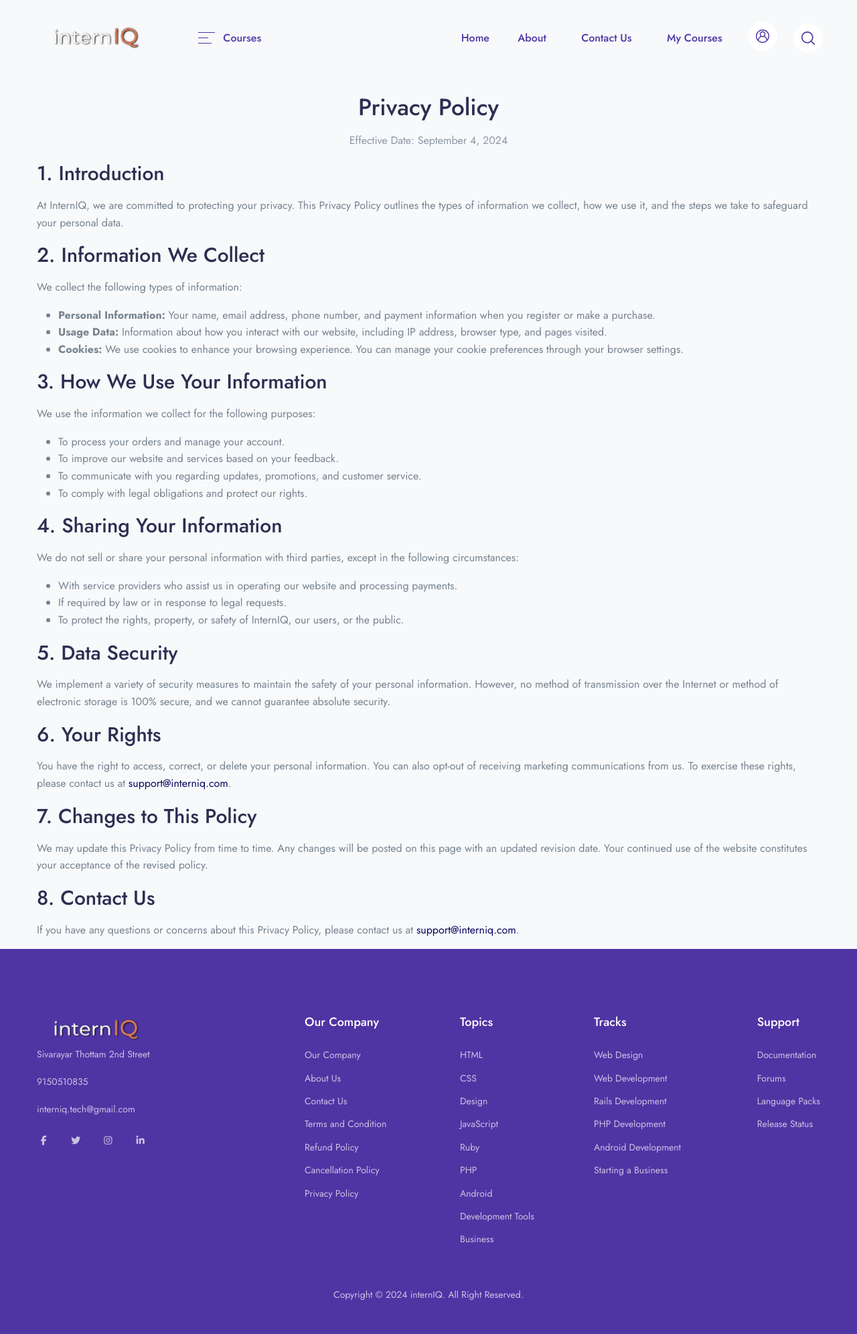
After one commit to Kumaresankp21/interniq-LMS, a Django app: page /privacy-policy in a window 1280 px wide. The commit adds this page. Shown: the whole page at 67% size. Run offline with Django 3.2, Linux system fonts and the light colour scheme; some libraries are stand-ins or nearby versions.

```diff
--- a/LMS/urls.py
+++ b/LMS/urls.py
@@ -32,6 +32,7 @@
     path('terms-and-condition',views.TERMS_CONDITOIN,name='terms-and-condition'),
     path('refund-policy',views.REFUND,name='refund'),
     path('cancellation-policy',views.CANCELLATION,name='cancellation'),
+    path('privacy-policy',views.PRIVACY,name='privacy'),
 ] + static(settings.MEDIA_URL,document_root=settings.MEDIA_ROOT)
 
 urlpatterns+= static(settings.STATIC_URL,document_root=settings.STATIC_ROOT)
--- a/LMS/views.py
+++ b/LMS/views.py
@@ -327,3 +327,6 @@
 
 def CANCELLATION(request):
 	return render(request,'Policy/cancellation.html')
+
+def PRIVACY(request):
+	return render(request,'Policy/privacy-policy.html')
--- /dev/null
+++ b/templates/Policy/privacy-policy.html
@@ -0,0 +1,67 @@
+{% extends "base.html" %}
+
+{% block title %}Privacy Policy | InternIQ{% endblock %}
+
+{% block content %}
+    <div class="container mt-5">
+        <h1 class="text-center">Privacy Policy</h1>
+        <p class="text-center text-muted">Effective Date: September 4, 2024</p>
+
+
+        <div class="content-section mt-4">
+            <h2>1. Introduction</h2>
+            <p>At InternIQ, we are committed to protecting your privacy. This Privacy Policy outlines the types of information we collect, how we use it, and the steps we take to safeguard your personal data.</p>
+        </div>
+
+        <div class="content-section mt-4">
+            <h2>2. Information We Collect</h2>
+            <p>We collect the following types of information:</p>
+            <ul>
+                <li><strong>Personal Information:</strong> Your name, email address, phone number, and payment information when you register or make a purchase.</li>
+                <li><strong>Usage Data:</strong> Information about how you interact with our website, including IP address, browser type, and pages visited.</li>
+                <li><strong>Cookies:</strong> We use cookies to enhance your browsing experience. You can manage your cookie preferences through your browser settings.</li>
+            </ul>
+        </div>
+
+        <div class="content-section mt-4">
+            <h2>3. How We Use Your Information</h2>
+            <p>We use the information we collect for the following purposes:</p>
+            <ul>
+                <li>To process your orders and manage your account.</li>
+                <li>To improve our website and services based on your feedback.</li>
+                <li>To communicate with you regarding updates, promotions, and customer service.</li>
+                <li>To comply with legal obligations and protect our rights.</li>
+            </ul>
+        </div>
+
+        <div class="content-section mt-4">
+            <h2>4. Sharing Your Information</h2>
+            <p>We do not sell or share your personal information with third parties, except in the following circumstances:</p>
+            <ul>
+                <li>With service providers who assist us in operating our website and processing payments.</li>
+                <li>If required by law or in response to legal requests.</li>
+                <li>To protect the rights, property, or safety of InternIQ, our users, or the public.</li>
+            </ul>
+        </div>
+
+        <div class="content-section mt-4">
+            <h2>5. Data Security</h2>
+            <p>We implement a variety of security measures to maintain the safety of your personal information. However, no method of transmission over the Internet or method of electronic storage is 100% secure, and we cannot guarantee absolute security.</p>
+        </div>
+
+        <div class="content-section mt-4">
+            <h2>6. Your Rights</h2>
+            <p>You have the right to access, correct, or delete your personal information. You can also opt-out of receiving marketing communications from us. To exercise these rights, please contact us at <a href="mailto:support@interniq.com">support@interniq.com</a>.</p>
+        </div>
+
+        <div class="content-section mt-4">
+            <h2>7. Changes to This Policy</h2>
+            <p>We may update this Privacy Policy from time to time. Any changes will be posted on this page with an updated revision date. Your continued use of the website constitutes your acceptance of the revised policy.</p>
+        </div>
+
+        <div class="content-section mt-4">
+            <h2>8. Contact Us</h2>
+            <p>If you have any questions or concerns about this Privacy Policy, please contact us at <a href="mailto:support@interniq.com">support@interniq.com</a>.</p>
+        </div>
+    </div>
+{% endblock %}
--- a/templates/Policy/terms-and-condition.html
+++ b/templates/Policy/terms-and-condition.html
@@ -1,6 +1,3 @@
-New! Keyboard shortcuts …
-Drive keyboard shortcuts have been updated to give you first-letters navigation
-
 {% extends "base.html" %}
 
 {% block title %}Terms and Conditions | InternIQ{% endblock %}
--- a/templates/components/footer.html
+++ b/templates/components/footer.html
@@ -110,6 +110,11 @@
                                 <li class="mb-3">
                                     <a href="/cancellation-policy" class="text-reset">
                                         Cancellation Policy
+                                    </a>
+                                </li>
+                                <li class="mb-3">
+                                    <a href="/privacy-policy" class="text-reset">
+                                        Privacy Policy
                                     </a>
                                 </li>
 
--- a/templates/components/header.html
+++ b/templates/components/header.html
@@ -45,7 +45,7 @@
                                 <div class="dropdown-menu-md bg-primary rounded dropdown-menu-inner">
 
                                     {% for i in cat.course_set.all %}
-                                    <a class="dropdown-item" href="course-single-v1.html">
+                                    <a class="dropdown-item" href="/course/{{i.slug}}">
                                         {{i.title}}
                                     </a>
                                     {%endfor%}
```
Also changed, not shown: templates/Main/about_us.html (+8 -6 lines), Media/blog_images/IMG-20240904-WA0004.jpg (added), db.sqlite3.
